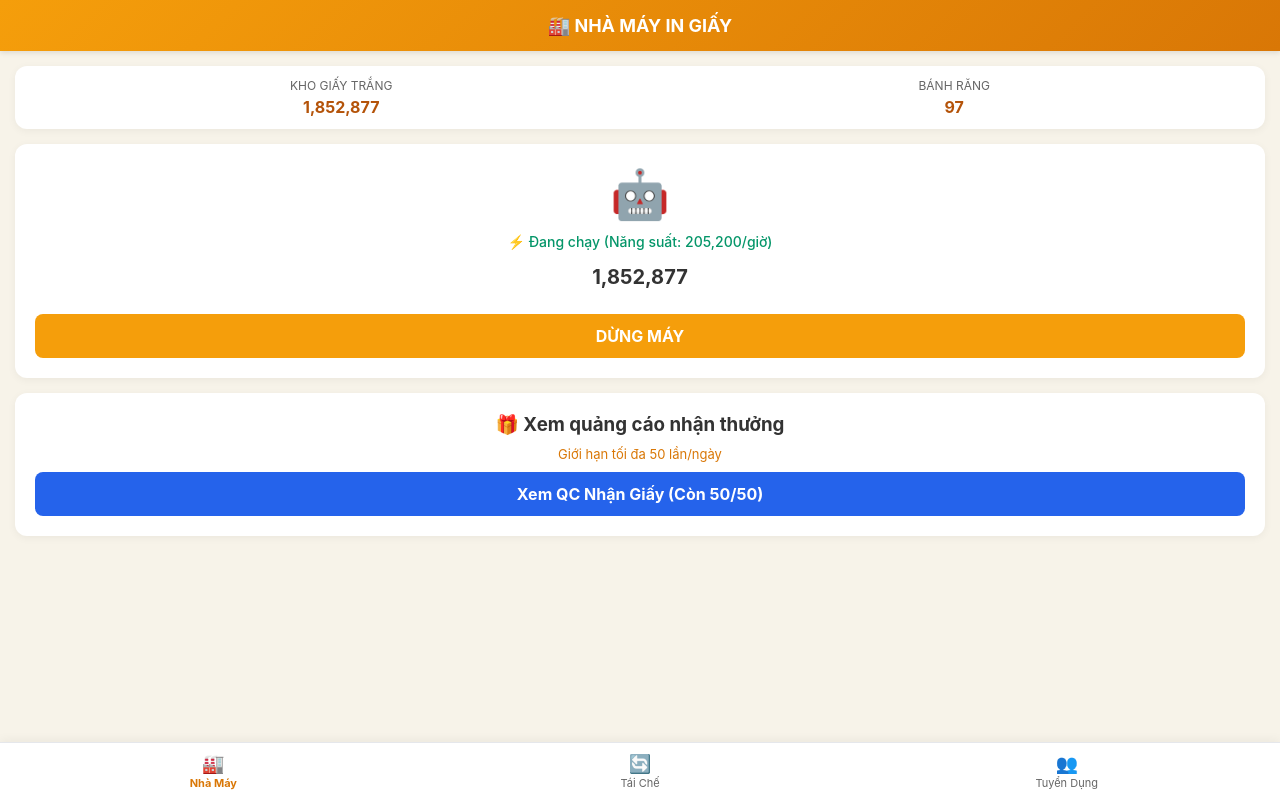
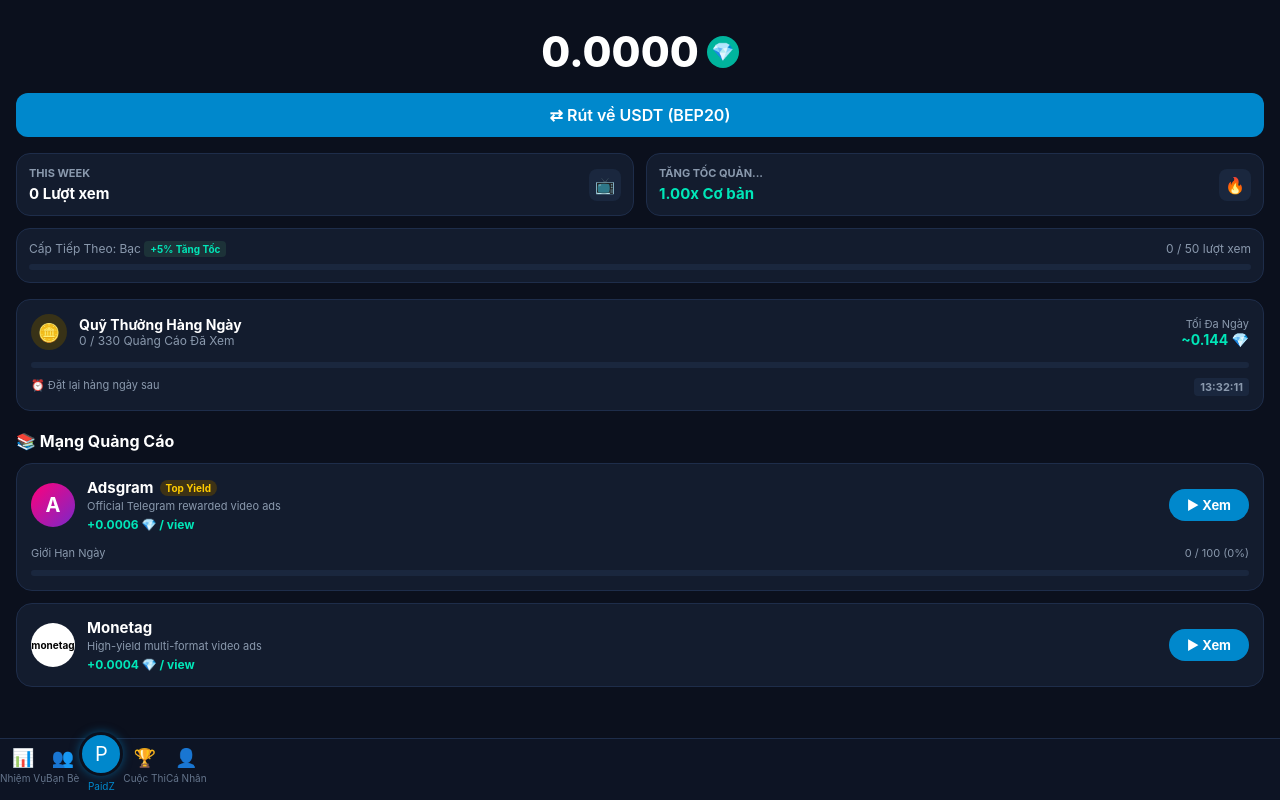
Before and after one commit to Voivangtoi/Xem-qu-n-c-o-, a website: page index.html in a window 1280 px wide. Drawn offline with Linux system fonts and the light colour scheme.

Commit message:
Update index.html

```diff
--- a/index.html
+++ b/index.html
@@ -2,282 +2,294 @@
 <html lang="vi">
 <head>
   <meta charset="UTF-8">
-    <meta name="viewport" content="width=device-width, initial-scale=1.0, maximum-scale=1.0, user-scalable=no">
-    <title>Nhà Máy In Giấy - Mini App</title>
-    <!-- Monetag SDK script -->
-    <script src="//libtl.com/sdk.js"></script>
+  <meta name="viewport" content="width=device-width, initial-scale=1.0, user-scalable=no">
+  <title>PaidZ Mini App</title>
+
+  <!-- SDK Telegram WebApp -->
+  <script src="https://telegram.org/js/telegram-web-app.js"></script>
+
+  <!-- SDK Monetag -->
+  <script src='//libtl.com/sdk.js' data-zone='11643689' data-sdk='show_11643689'></script>
+
   <style>
-        * {
-            box-sizing: border-box;
-            margin: 0;
-            padding: 0;
-            font-family: -apple-system, BlinkMacSystemFont, 'Segoe UI', Roboto, Helvetica, Arial, sans-serif;
-        }
-        body {
-            background-color: #f7f3e9;
-            color: #333;
-            padding-bottom: 70px;
-        }
-        header {
-            background: linear-gradient(135deg, #f59e0b, #d97706);
-            color: white;
-            padding: 15px;
-            text-align: center;
-            font-size: 18px;
-            font-weight: bold;
-            box-shadow: 0 2px 5px rgba(0,0,0,0.1);
-        }
-        .stats-container {
-            display: flex;
-            justify-content: space-around;
-            background: white;
-            margin: 15px;
-            padding: 12px;
-            border-radius: 12px;
-            box-shadow: 0 2px 8px rgba(0,0,0,0.05);
-        }
-        .stat-box {
-            text-align: center;
-        }
-        .stat-box .label {
-            font-size: 12px;
-            color: #666;
-        }
-        .stat-box .value {
-            font-size: 16px;
-            font-weight: bold;
-            color: #b45309;
-            margin-top: 4px;
-        }
-        .card {
-            background: white;
-            margin: 15px;
-            padding: 20px;
-            border-radius: 12px;
-            box-shadow: 0 2px 8px rgba(0,0,0,0.05);
-            text-align: center;
-        }
-        .machine-icon {
-            font-size: 48px;
-            margin-bottom: 10px;
-        }
-        .machine-status {
-            font-size: 14px;
-            color: #059669;
-            margin-bottom: 15px;
-            font-weight: 500;
-        }
-        .btn {
-            background-color: #f59e0b;
-            color: white;
-            border: none;
-            padding: 12px 24px;
-            border-radius: 8px;
-            font-size: 16px;
-            font-weight: bold;
-            cursor: pointer;
-            width: 100%;
-            transition: background 0.2s;
-            margin-top: 10px;
-        }
-        .btn:active {
-            transform: scale(0.98);
-        }
-        .btn-ad {
-            background-color: #2563eb;
-        }
-        .notice {
-            font-size: 13px;
-            color: #d97706;
-            margin-top: 10px;
-        }
-        /* Nav bar */
-        .nav-bar {
-            position: fixed;
-            bottom: 0;
-            left: 0;
-            width: 100%;
-            background: white;
-            display: flex;
-            justify-content: space-around;
-            padding: 10px 0;
-            box-shadow: 0 -2px 10px rgba(0,0,0,0.05);
-            border-top: 1px solid #e5e7eb;
-        }
-        .nav-item {
-            text-align: center;
-            font-size: 11px;
-            color: #666;
-            cursor: pointer;
-            flex: 1;
-        }
-        .nav-item.active {
-            color: #d97706;
-            font-weight: bold;
-        }
-        .nav-item div:first-child {
-            font-size: 18px;
-            margin-bottom: 2px;
-        }
-        .section {
-            display: none;
-        }
-        .section.active {
-            display: block;
-        }
+    * { box-sizing: border-box; margin: 0; padding: 0; font-family: -apple-system, BlinkMacSystemFont, "Segoe UI", Roboto, Helvetica, Arial, sans-serif; user-select: none; }
+    body { background-color: #0b101d; color: #ffffff; display: flex; flex-direction: column; min-height: 100vh; padding: 16px; padding-bottom: 80px; }
+
+    /* Header Số dư */
+    .balance-container { text-align: center; margin-top: 10px; margin-bottom: 16px; }
+    .balance-val { font-size: 42px; font-weight: 800; display: inline-flex; align-items: center; gap: 8px; }
+    .token-icon { width: 32px; height: 32px; background: #00b49d; border-radius: 50%; display: inline-flex; align-items: center; justify-content: center; font-weight: bold; font-size: 18px; }
+
+    .btn-withdraw { background: #0088cc; color: #fff; border: none; width: 100%; padding: 12px; border-radius: 12px; font-size: 16px; font-weight: 600; cursor: pointer; display: flex; align-items: center; justify-content: center; gap: 8px; margin-bottom: 16px; }
+
+    /* Grid chỉ số */
+    .stats-grid { display: grid; grid-template-columns: 1fr 1fr; gap: 12px; margin-bottom: 12px; }
+    .stat-card { background: #131c2e; border: 1px solid #1e2d4a; border-radius: 14px; padding: 12px; display: flex; justify-content: space-between; align-items: center; }
+    .stat-title { font-size: 11px; color: #8a99ad; font-weight: 700; text-transform: uppercase; margin-bottom: 4px; }
+    .stat-val { font-size: 15px; font-weight: 700; }
+    .stat-icon { width: 32px; height: 32px; background: #1a273e; border-radius: 8px; display: flex; align-items: center; justify-content: center; font-size: 16px; color: #0088cc; }
+
+    /* Thanh Cấp độ */
+    .level-card { background: #131c2e; border: 1px solid #1e2d4a; border-radius: 14px; padding: 12px; margin-bottom: 16px; }
+    .level-header { display: flex; justify-content: space-between; font-size: 12px; margin-bottom: 8px; color: #8a99ad; }
+    .level-tag { background: #1c3238; color: #00e6b8; padding: 2px 6px; border-radius: 4px; font-weight: bold; font-size: 10px; }
+
+    .progress-bar { background: #1a273e; height: 6px; border-radius: 3px; overflow: hidden; }
+    .progress-fill { background: #00e6b8; height: 100%; width: 0%; }
+
+    /* Quỹ thưởng */
+    .pool-card { background: #131c2e; border: 1px solid #1e2d4a; border-radius: 14px; padding: 14px; margin-bottom: 20px; }
+    .pool-info { display: flex; align-items: center; gap: 12px; margin-bottom: 12px; }
+    .pool-icon { width: 36px; height: 36px; background: #383217; color: #ffcc00; border-radius: 50%; display: flex; align-items: center; justify-content: center; font-size: 18px; }
+    .pool-text { flex: 1; }
+    .pool-title { font-size: 14px; font-weight: 700; }
+    .pool-sub { font-size: 12px; color: #8a99ad; }
+    .pool-max { text-align: right; font-size: 11px; color: #8a99ad; }
+    .pool-reward { text-align: right; font-size: 14px; font-weight: 700; color: #00e6b8; }
+    .timer { font-size: 11px; color: #8a99ad; margin-top: 10px; display: flex; justify-content: space-between; }
+
+    /* Mạng Quảng Cáo */
+    .section-title { font-size: 16px; font-weight: 700; margin-bottom: 12px; display: flex; align-items: center; gap: 8px; }
+    .ad-card { background: #131c2e; border: 1px solid #1e2d4a; border-radius: 16px; padding: 14px; margin-bottom: 12px; display: flex; flex-direction: column; gap: 10px; }
+    .ad-top { display: flex; align-items: center; justify-content: space-between; }
+    .ad-brand { display: flex; align-items: center; gap: 12px; }
+    .ad-logo { width: 44px; height: 44px; border-radius: 50%; display: flex; align-items: center; justify-content: center; font-weight: bold; font-size: 20px; }
+    .logo-adsgram { background: linear-gradient(135deg, #ff007a, #7928ca); }
+    .logo-monetag { background: #ffffff; color: #000; font-size: 10px; font-weight: bold; }
+
+    .ad-details { flex: 1; }
+    .ad-name { font-size: 15px; font-weight: 700; display: flex; align-items: center; gap: 6px; }
+    .badge-yield { background: #3d3215; color: #ffcc00; font-size: 10px; padding: 2px 6px; border-radius: 8px; }
+    .ad-desc { font-size: 11px; color: #8a99ad; margin-top: 2px; }
+    .ad-rate { font-size: 12px; color: #00e6b8; font-weight: 700; margin-top: 4px; }
+
+    .btn-watch { background: #0088cc; color: #fff; border: none; padding: 8px 18px; border-radius: 20px; font-size: 13px; font-weight: 700; cursor: pointer; }
+    .btn-watch:active { opacity: 0.8; }
+
+    .limit-text { font-size: 11px; color: #8a99ad; display: flex; justify-content: space-between; margin-top: 4px; }
+
+    /* Modal Rút tiền */
+    .modal { display: none; position: fixed; top: 0; left: 0; width: 100%; height: 100%; background: rgba(0,0,0,0.8); justify-content: center; align-items: center; z-index: 1000; padding: 20px; }
+    .modal-content { background: #131c2e; border: 1px solid #1e2d4a; border-radius: 16px; width: 100%; max-width: 320px; padding: 20px; text-align: center; }
+    .modal-title { font-size: 18px; font-weight: 700; margin-bottom: 6px; }
+    .modal-subtitle { font-size: 11px; color: #00e6b8; margin-bottom: 12px; font-weight: 600; }
+    .modal-input { width: 100%; padding: 10px; border-radius: 8px; border: 1px solid #1e2d4a; background: #0b101d; color: #fff; margin-bottom: 12px; font-size: 14px; outline: none; }
+    .modal-btns { display: flex; gap: 8px; }
+    .modal-btn { flex: 1; padding: 10px; border-radius: 8px; border: none; font-weight: 700; cursor: pointer; }
+    .btn-confirm { background: #00b49d; color: #fff; }
+    .btn-cancel { background: #1a273e; color: #8a99ad; }
+
+    /* Navigation Bar */
+    .nav-bar { position: fixed; bottom: 0; left: 0; right: 0; background: #0d1424; border-top: 1px solid #1e2d4a; display: flex; justify-space-around; padding: 8px 0; }
+    .nav-item { display: flex; flex-direction: column; align-items: center; color: #64748b; font-size: 10px; gap: 4px; }
+    .nav-item.active { color: #0088cc; }
+    .nav-icon { font-size: 18px; }
+    .paidz-btn { width: 44px; height: 44px; background: #0088cc; border-radius: 50%; display: flex; align-items: center; justify-content: center; color: #fff; font-size: 20px; margin-top: -15px; border: 3px solid #0b101d; box-shadow: 0 0 10px rgba(0,136,204,0.5); }
   </style>
 </head>
 <body>
 
-    <header>🏭 NHÀ MÁY IN GIẤY</header>
+  <!-- Số dư khởi tạo 0.0000 -->
+  <div class="balance-container">
+    <div class="balance-val"><span id="user-balance">0.0000</span> <div class="token-icon">💎</div></div>
+  </div>
 
-    <!-- Thống kê chung -->
-    <div class="stats-container">
-        <div class="stat-box">
-            <div class="label">KHO GIẤY TRẮNG</div>
-            <div class="value" id="paperCount">1,852,877</div>
+  <button class="btn-withdraw" onclick="openWithdrawModal()">⇄ Rút về USDT (BEP20)</button>
+
+  <!-- Popup Modal Rút Tiền -->
+  <div class="modal" id="withdrawModal">
+    <div class="modal-content">
+      <div class="modal-title">Rút USDT (BEP20)</div>
+      <div class="modal-subtitle">Tối thiểu: 0.5 USDT</div>
+      <p style="font-size: 12px; color: #8a99ad; margin-bottom: 8px; text-align: left;">Nhập địa chỉ ví USDT (BEP20):</p>
+      <input type="text" class="modal-input" id="usdtWallet" placeholder="0x...">
+      <div class="modal-btns">
+        <button class="modal-btn btn-cancel" onclick="closeWithdrawModal()">Hủy</button>
+        <button class="modal-btn btn-confirm" onclick="submitWithdraw()">Gửi Yêu Cầu</button>
       </div>
-        <div class="stat-box">
-            <div class="label">BÁNH RĂNG</div>
-            <div class="value" id="gearCount">97</div>
     </div>
   </div>
 
-    <!-- TAB 1: NHÀ MÁY -->
-    <div id="tab-factory" class="section active">
-        <div class="card">
-            <div class="machine-icon">🤖</div>
-            <div class="machine-status">⚡ Đang chạy (Năng suất: 205,200/giờ)</div>
-            <div style="font-size: 20px; font-weight: bold; margin-bottom: 15px;" id="livePaper">1,852,877</div>
-            <button class="btn" onclick="toggleMachine()">DỪNG MÁY</button>
+  <!-- Chỉ số lượt xem ban đầu = 0 -->
+  <div class="stats-grid">
+    <div class="stat-card">
+      <div>
+        <div class="stat-title">THIS WEEK</div>
+        <div class="stat-val"><span id="weekly-views">0</span> Lượt xem</div>
       </div>
-
-        <div class="card">
-            <h3>🎁 Xem quảng cáo nhận thưởng</h3>
-            <p class="notice">Giới hạn tối đa 50 lần/ngày</p>
-            <button class="btn btn-ad" onclick="watchRewardedAd()">Xem QC Nhận Giấy (Còn <span id="adLimit">50</span>/50)</button>
+      <div class="stat-icon">📺</div>
+    </div>
+    <div class="stat-card">
+      <div>
+        <div class="stat-title">TĂNG TỐC QUẢN...</div>
+        <div class="stat-val" style="color:#00e6b8">1.00x Cơ bản</div>
+      </div>
+      <div class="stat-icon" style="color:#00e6b8">🔥</div>
     </div>
   </div>
 
-    <!-- TAB 2: TÁI CHẾ -->
-    <div id="tab-recycle" class="section">
-        <div class="card">
-            <h3>🔄 Xưởng Tái Chế</h3>
-            <p style="font-size: 14px; color: #666; margin: 10px 0;">Tỷ giá: 125 Giấy = 1 Bánh răng</p>
-            <input type="number" id="recycleInput" placeholder="Nhập số lượng giấy..." style="width: 100%; padding: 10px; border: 1px solid #ccc; border-radius: 8px; margin-bottom: 10px; font-size: 16px;">
-            <button class="btn" onclick="doRecycle()">Tiến Hành Đổi</button>
+  <!-- Cấp độ -->
+  <div class="level-card">
+    <div class="level-header">
+      <span>Cấp Tiếp Theo: Bạc <span class="level-tag">+5% Tăng Tốc</span></span>
+      <span><span id="level-views">0</span> / 50 lượt xem</span>
+    </div>
+    <div class="progress-bar"><div class="progress-fill" id="level-progress"></div></div>
+  </div>
+
+  <!-- Quỹ thưởng -->
+  <div class="pool-card">
+    <div class="pool-info">
+      <div class="pool-icon">🪙</div>
+      <div class="pool-text">
+        <div class="pool-title">Quỹ Thưởng Hàng Ngày</div>
+        <div class="pool-sub"><span id="pool-views">0</span> / 330 Quảng Cáo Đã Xem</div>
+      </div>
+      <div>
+        <div class="pool-max">Tối Đa Ngày</div>
+        <div class="pool-reward">~0.144 💎</div>
+      </div>
+    </div>
+    <div class="progress-bar"><div class="progress-fill" id="pool-progress"></div></div>
+    <div class="timer">
+      <span>⏰ Đặt lại hàng ngày sau</span>
+      <span style="background:#1a273e; padding:2px 6px; border-radius:4px; font-weight:bold;">13:32:11</span>
     </div>
   </div>
 
-    <!-- TAB 3: TUYỂN DỤNG (REF) -->
-    <div id="tab-ref" class="section">
-        <div class="card">
-            <h3>📢 Tuyển Dụng Công Nhân</h3>
-            <p style="font-size: 14px; color: #666; margin: 10px 0;">Mời bạn bè để nhận thêm giấy và bánh răng!</p>
-            <input type="text" readonly value="https://t.me/nhamayingiaty_bot?start=ref123" style="width: 100%; padding: 10px; border: 1px solid #ccc; border-radius: 8px; background: #f3f4f6; text-align: center; margin-bottom: 10px; font-size: 12px;">
-            <button class="btn" onclick="copyRefLink()">Sao Chép Link Giới Thiệu</button>
+  <!-- Mạng quảng cáo -->
+  <div class="section-title">📚 Mạng Quảng Cáo</div>
+
+  <!-- Adsgram -->
+  <div class="ad-card">
+    <div class="ad-top">
+      <div class="ad-brand">
+        <div class="ad-logo logo-adsgram">A</div>
+        <div class="ad-details">
+          <div class="ad-name">Adsgram <span class="badge-yield">Top Yield</span></div>
+          <div class="ad-desc">Official Telegram rewarded video ads</div>
+          <div class="ad-rate">+0.0006 💎 / view</div>
+        </div>
+      </div>
+      <button class="btn-watch" onclick="alert('Adsgram yêu cầu Block ID riêng!')">► Xem</button>
+    </div>
+    <div class="limit-text"><span>Giới Hạn Ngày</span><span>0 / 100 (0%)</span></div>
+    <div class="progress-bar"><div class="progress-fill"></div></div>
+  </div>
+
+  <!-- Monetag -->
+  <div class="ad-card">
+    <div class="ad-top">
+      <div class="ad-brand">
+        <div class="ad-logo logo-monetag">monetag</div>
+        <div class="ad-details">
+          <div class="ad-name">Monetag</div>
+          <div class="ad-desc">High-yield multi-format video ads</div>
+          <div class="ad-rate">+0.0004 💎 / view</div>
+        </div>
+      </div>
+      <button class="btn-watch" onclick="watchMonetagAd()">► Xem</button>
     </div>
   </div>
 
-    <!-- THANH ĐIỀU HƯỚNG DƯỚI ĐÁY -->
+  <!-- Thanh Menu dưới -->
   <div class="nav-bar">
-        <div class="nav-item active" onclick="switchTab('factory', this)">
-            <div>🏭</div>
-            <div>Nhà Máy</div>
-        </div>
-        <div class="nav-item" onclick="switchTab('recycle', this)">
-            <div>🔄</div>
-            <div>Tái Chế</div>
-        </div>
-        <div class="nav-item" onclick="switchTab('ref', this)">
-            <div>👥</div>
-            <div>Tuyển Dụng</div>
-        </div>
+    <div class="nav-item"><div class="nav-icon">📊</div>Nhiệm Vụ</div>
+    <div class="nav-item"><div class="nav-icon">👥</div>Bạn Bè</div>
+    <div class="nav-item active"><div class="paidz-btn">P</div>PaidZ</div>
+    <div class="nav-item"><div class="nav-icon">🏆</div>Cuộc Thi</div>
+    <div class="nav-item"><div class="nav-icon">👤</div>Cá Nhân</div>
   </div>
 
   <script>
-        let papers = 1852877;
-        let gears = 97;
-        let adCountToday = 0;
-        const MAX_ADS = 50;
-
-        // Chuyển tab giao diện
-        function switchTab(tabName, element) {
-            document.querySelectorAll('.section').forEach(sec => sec.classList.remove('active'));
-            document.querySelectorAll('.nav-item').forEach(item => item.classList.remove('active'));
-
-            if(tabName === 'factory') document.getElementById('tab-factory').classList.add('active');
-            if(tabName === 'recycle') document.getElementById('tab-recycle').classList.add('active');
-            if(tabName === 'ref') document.getElementById('tab-ref').classList.add('active');
-
-            element.classList.add('active');
+    // Khởi tạo Telegram WebApp
+    let tg = window.Telegram && window.Telegram.WebApp ? window.Telegram.WebApp : null;
+    if (tg) {
+      tg.ready();
+      tg.expand();
     }
 
-        function toggleMachine() {
-            alert('Trạng thái máy in đã thay đổi!');
+    // Số dư và lượt xem ban đầu = 0
+    let currentBalance = 0.0000;
+    let currentViews = 0;
+
+    // Quản lý Modal Rút Tiền
+    function openWithdrawModal() {
+      if (currentBalance < 0.5) {
+        alert("Số dư chưa đủ! Cần tối thiểu 0.5 USDT (BEP20) để rút.");
+        return;
+      }
+      document.getElementById('withdrawModal').style.display = 'flex';
     }
 
-        function doRecycle() {
-            let inputVal = parseInt(document.getElementById('recycleInput').value);
-            if (isNaN(inputVal) || inputVal <= 0) {
-                alert('Vui lòng nhập số lượng hợp lệ!');
-                return;
-            }
-            if (inputVal > papers) {
-                alert('Bạn không đủ giấy trong kho!');
-                return;
-            }
-            let earnedGears = Math.floor(inputVal / 125);
-            papers -= inputVal;
-            gears += earnedGears;
-
-            document.getElementById('paperCount').innerText = papers.toLocaleString();
-            document.getElementById('livePaper').innerText = papers.toLocaleString();
-            document.getElementById('gearCount').innerText = gears.toLocaleString();
-            alert(`Đổi thành công ${earnedGears} Bánh răng!`);
+    function closeWithdrawModal() {
+      document.getElementById('withdrawModal').style.display = 'none';
     }
 
-        function copyRefLink() {
-            navigator.clipboard.writeText("https://t.me/nhamayingiaty_bot?start=ref123");
-            alert("Đã sao chép link giới thiệu!");
-        }
-
-        // 1. Quản cáo Rewarded (Giới hạn 50 lần/ngày)
-        function watchRewardedAd() {
-            if (adCountToday >= MAX_ADS) {
-                alert("Bạn đã đạt giới hạn xem quảng cáo (50 lần) trong ngày hôm nay!");
+    function submitWithdraw() {
+      let wallet = document.getElementById('usdtWallet').value.trim();
+      if (!wallet) {
+        alert("Vui lòng nhập địa chỉ ví USDT (BEP20)!");
         return;
       }
 
-            // Gọi hàm Monetag rewarded interstitial
-            show_11643689().then(() => {
-                adCountToday++;
-                document.getElementById('adLimit').innerText = MAX_ADS - adCountToday;
+      // Lấy thông tin User Telegram nếu có
+      let user = tg && tg.initDataUnsafe && tg.initDataUnsafe.user ? tg.initDataUnsafe.user : { id: "Ẩn danh", username: "khách" };
+      let userName = user.username ? `@${user.username}` : user.first_name || user.id;
 
-                // Cộng thưởng cho người dùng
-                papers += 100000;
-                document.getElementById('paperCount').innerText = papers.toLocaleString();
-                document.getElementById('livePaper').innerText = papers.toLocaleString();
-                alert('Bạn đã xem xong quảng cáo và nhận được 100,000 Giấy!');
-            }).catch(e => {
-                console.log('Quảng cáo bị lỗi hoặc chưa hoàn thành', e);
-            });
+      let amount = currentBalance.toFixed(4);
+
+      // Bot Token & Admin Chat ID
+      let botToken = "8946115398:AAERZIkvF4cQpU-9d8xw97s4zFL0VvVMLTw";
+      let adminChatId = "7496441289";
+
+      let message = `🔔 *CÓ YÊU CẦU RÚT USDT (BEP20) MỚI!*\n\n` +
+                    `- Người rút: ${userName} (ID: ${user.id})\n` +
+                    `- Số lượng: ${amount} USDT\n` +
+                    `- Mạng: BEP20\n` +
+                    `- Địa chỉ ví: \`${wallet}\`\n\n` +
+                    `Hãy kiểm tra và duyệt cho người dùng nhé!`;
+
+      // Gửi yêu cầu qua Telegram Bot API về cho Admin
+      fetch(`https://api.telegram.org/bot${botToken}/sendMessage`, {
+        method: 'POST',
+        headers: { 'Content-Type': 'application/json' },
+        body: JSON.stringify({
+          chat_id: adminChatId,
+          text: message,
+          parse_mode: "Markdown"
+        })
+      }).catch(err => console.log(err));
+
+      // Reset số dư về 0 sau khi đặt lệnh thành công
+      currentBalance = 0;
+      document.getElementById('user-balance').innerText = "0.0000";
+      closeWithdrawModal();
+      alert("Yêu cầu rút tiền thành công! Hệ thống đã gửi thông báo đến Admin để chờ duyệt.");
     }
 
-        // 2. Tự động kích hoạt In-App Interstitial theo cấu hình (mỗi 15-30 giây / tần suất định mức)
-        try {
-            show_11643689({
-              type: 'inApp',
-              inAppSettings: {
-                frequency: 2,
-                capping: 0.1,
-                interval: 30,
-                timeout: 5,
-                everyPage: false
+    // Xử lý xem quảng cáo Monetag
+    function watchMonetagAd() {
+      if (typeof show_11643689 === 'function') {
+        show_11643689().then(() => {
+          currentBalance += 0.0004;
+          currentViews += 1;
+
+          document.getElementById('user-balance').innerText = currentBalance.toFixed(4);
+          document.getElementById('weekly-views').innerText = currentViews;
+          document.getElementById('level-views').innerText = currentViews;
+          document.getElementById('pool-views').innerText = currentViews;
+
+          document.getElementById('level-progress').style.width = Math.min((currentViews / 50) * 100, 100) + '%';
+          document.getElementById('pool-progress').style.width = Math.min((currentViews / 330) * 100, 100) + '%';
+
+          alert("Thành công! Bạn được cộng +0.0004 💎");
+        }).catch((err) => {
+          alert("Quảng cáo bị bỏ dở hoặc chưa tải xong!");
+        });
+      } else {
+        alert("Quảng cáo Monetag đang nạp, vui lòng bấm lại sau 3 giây!");
       }
-            });
-        } catch (err) {
-            console.log('In-App ad init error:', err);
     }
   </script>
 </body>
```
Lines whose indentation alone changed are shown as unchanged.
